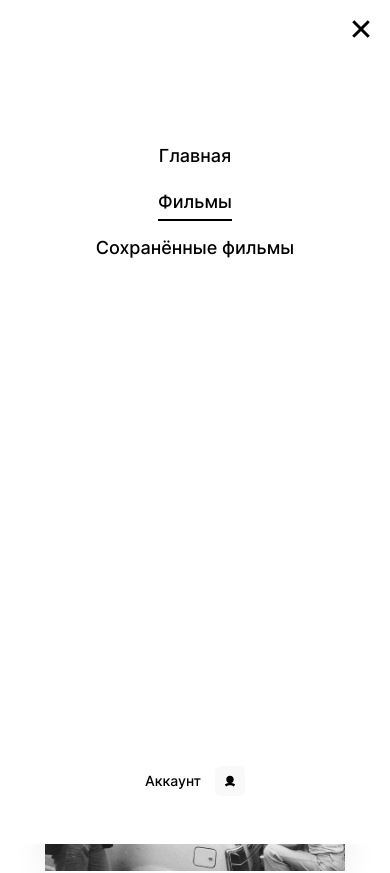
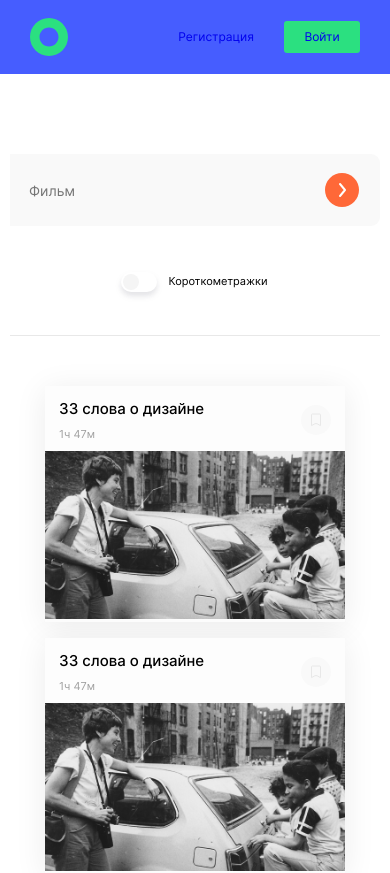
Before and after one commit to NikKZN/movies-explorer-frontend, a React (Create React App) app: page /movies in a window 390 px wide. Shown: the top 873 px of the page. Built offline with nearby package versions, Linux system fonts and the light colour scheme.

Commit message:
feat: add CheckBox

```diff
--- /dev/null
+++ b/src/components/CheckBox/CheckBox.css
@@ -0,0 +1,72 @@
+.checkbox {
+  display: flex;
+  height: 20px;
+  font-weight: 400;
+  font-size: 13px;
+  line-height: 18px;
+  margin-right: 30px;
+  position: relative;
+  user-select: none;
+}
+.checkbox .checkbox-switch {
+  position: relative;
+  display: inline-block;
+  box-sizing: border-box;
+  width: 36px;
+  height: 20px;
+  transition: 0.2s;
+  background: #ffffff;
+  box-shadow: 0px 4px 4px rgba(50, 50, 71, 0.08),
+    0px 4px 8px rgba(50, 50, 71, 0.06);
+  border-radius: 16px;
+  margin: 0 15px 0 30px;
+  cursor: pointer;
+}
+.checkbox .checkbox-switch::before {
+  content: "";
+  position: absolute;
+  top: 2px;
+  left: 2px;
+  display: inline-block;
+  width: 16px;
+  height: 16px;
+  border-radius: 50%;
+  background: #f5f5f5;
+  transition: 0.15s;
+}
+.checkbox input[type="checkbox"] {
+  display: block;
+  width: 0;
+  height: 0;
+  position: absolute;
+  z-index: -1;
+  opacity: 0;
+}
+
+.checkbox input[type="checkbox"]:checked + .checkbox-switch::before {
+  background: #2be080;
+}
+.checkbox input[type="checkbox"]:checked + .checkbox-switch::before {
+  transform: translateX(16px);
+}
+
+@media screen and (max-width: 820px) {
+  .checkbox {
+    margin-right: 20px;
+  }
+
+  .checkbox .checkbox-switch {
+    margin-left: 18px;
+  }
+}
+
+@media screen and (max-width: 600px) {
+  .checkbox {
+    font-size: 11px;
+    margin-top: 46px;
+  }
+
+  .checkbox .checkbox-switch {
+    margin-right: 12px;
+  }
+}
--- /dev/null
+++ b/src/components/CheckBox/CheckBox.js
@@ -0,0 +1,15 @@
+import "./CheckBox.css";
+
+function CheckBox() {
+  return (
+    <>
+      <label class="checkbox">
+        <input type="checkbox" />
+        <span class="checkbox-switch"></span>
+        Короткометражки
+      </label>
+    </>
+  );
+}
+
+export default CheckBox;
--- a/src/components/Header/Header.js
+++ b/src/components/Header/Header.js
@@ -16,7 +16,7 @@ function Header(props) {
           />
       </Link>
       <div className='header__account'>
-      {true ? (
+      {false ? (
             <>
               <Link
                 to="/movies"
--- a/src/components/SearchForm/SearchForm.css
+++ b/src/components/SearchForm/SearchForm.css
@@ -48,6 +48,10 @@
   padding: 0;
 }
 
+.search__input:focus {
+  border: 1px solid rgb(41, 193, 240);
+}
+
 .search__button {
   height: 40px;
   width: 72px;
@@ -64,42 +68,6 @@
   margin: 3px 27px 0 0;
 }
 
-.search__checkbox {
-  margin-top: 4px;
-}
-
-.search__checkbox-selector {
-  position: absolute;
-  z-index: -1;
-  opacity: 0;
-}
-
-.search__checkbox-selector + label {
-  display: inline-flex;
-  align-items: center;
-  user-select: none;
-  font-weight: 400;
-  font-size: 13px;
-  line-height: 18px;
-  padding-right: 31px;
-}
-
-.search__checkbox-selector + label::before {
-  content: "";
-  display: inline-block;
-  width: 36px;
-  height: 20px;
-  flex-shrink: 0;
-  flex-grow: 0;
-  background-image: url("../../images/SearchForm/checkbox-selector-on.svg");
-  margin: 0 15px 0 30px;
-  cursor: pointer;
-}
-
-.search__checkbox-selector:checked + label::before {
-  background-image: url("../../images/SearchForm/checkbox-selector-off.svg");
-}
-
 @media screen and (max-width: 820px) {
   .search {
     min-height: 272px;
@@ -108,14 +76,6 @@
 
   .search__wrapper {
     padding: 80px 0 109px;
-  }
-
-  .search__checkbox-selector + label {
-    padding-right: 20px;
-  }
-
-  .search__checkbox-selector + label::before {
-    margin-left: 19px;
   }
 
   .search__button-icon {
@@ -159,9 +119,4 @@
   .search__button {
     border-right: none;
   }
-
-  .search__checkbox-selector + label {
-    font-size: 11px;
-    margin-top: 40px;
-  }
 }
--- a/src/components/SearchForm/SearchForm.js
+++ b/src/components/SearchForm/SearchForm.js
@@ -1,6 +1,7 @@
 import "./SearchForm.css";
 import icon from "../../images/SearchForm/icon.svg";
 import find from "../../images/SearchForm/find.svg";
+import CheckBox from "../CheckBox/CheckBox";
 
 function SearchForm() {
   return (
@@ -23,14 +24,7 @@ function SearchForm() {
               </button>
             </div>
             <div className="search__checkbox">
-              <input
-                type="checkbox"
-                className="search__checkbox-selector"
-                id="short-films"
-                name="short-films"
-                value="yes"
-              />
-              <label for="short-films">Короткометражки</label>
+              <CheckBox />
             </div>
           </form>
         </div>
```
